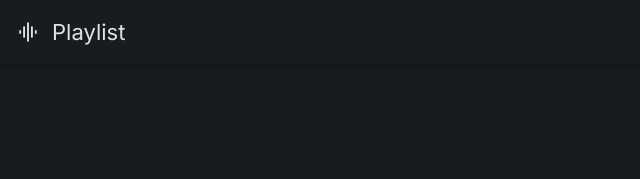
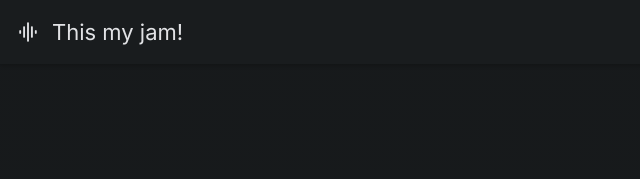
Before and after one commit to NulohDev/playlist, a plain HTML site: page index.html in a window 1280 px wide. Shown: the top 179 px of the page, 0-640 px from the left. Drawn offline with nearby package versions, Linux system fonts and the light colour scheme.

Commit message:
Add files via upload

```diff
--- a/index.html
+++ b/index.html
@@ -49,7 +49,7 @@
     <div class="logo wrapper">
       <span class="material-symbols-rounded">graphic_eq</span>
 
-      <h1 class="title-lg">Playlist</h1>
+      <h1 class="title-lg">This my jam!</h1>
     </div>
 
     <div class="top-bar-actions">
```
